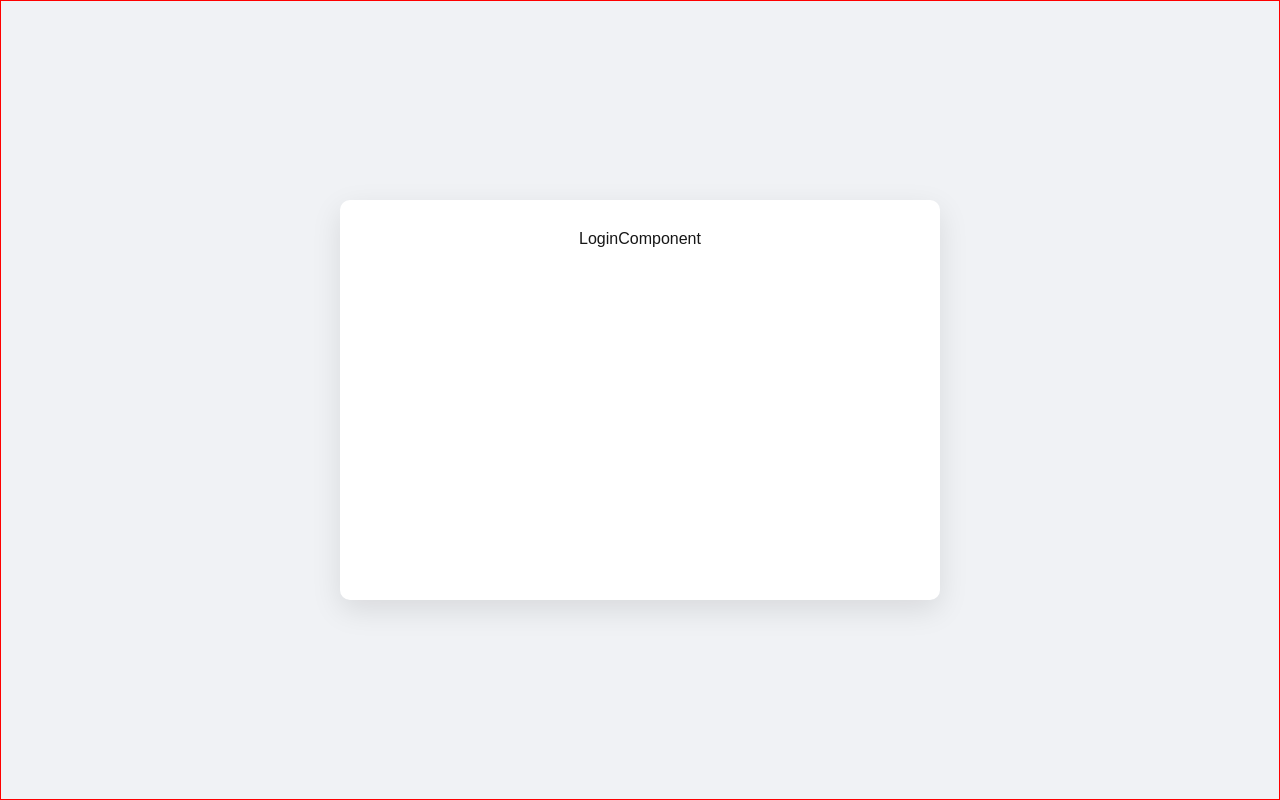
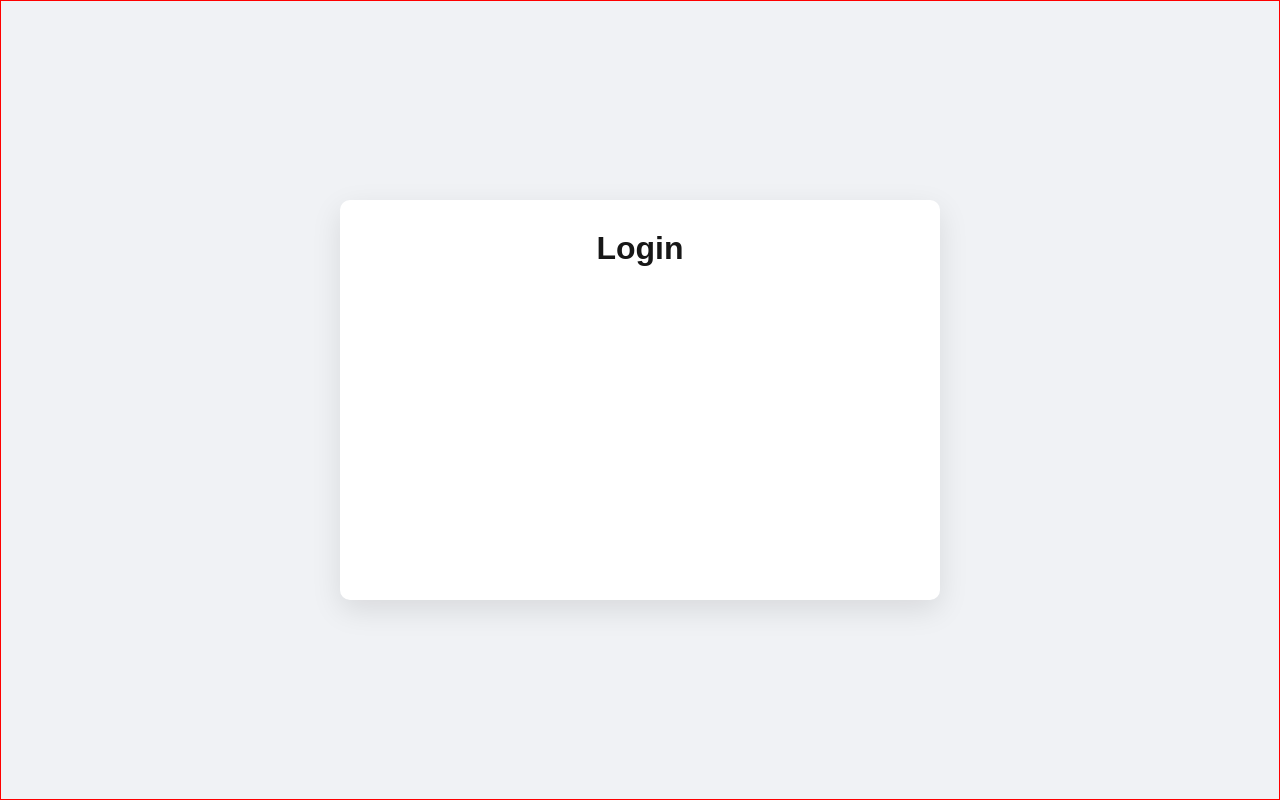
Before and after one commit to OneHuLu/chat-next-project, a Next.js app: page / in a window 1280 px wide. Built offline with nearby package versions, Linux system fonts and the light colour scheme.

Commit message:
refactor(AuthCard) AuthCardComponent 并替换 LoginComponent 和 RegisterComponent 中的 CardComponent

```diff
--- /dev/null
+++ b/app/components/AuthCard/AuthCardComponent.tsx
@@ -0,0 +1,16 @@
+import React from "react";
+import styles from "./authCard.module.css";
+interface AuthCardSlotProps {
+  children: React.ReactNode;
+  isChange: boolean;
+}
+export default function AuthCardComponent({
+  children,
+  isChange,
+}: Readonly<AuthCardSlotProps>) {
+  return (
+    <div className={`${styles.card} ${isChange ? styles.show : styles.hide}`}>
+      {children}
+    </div>
+  );
+}
--- a/app/components/Card/CardComponent.tsx
+++ /dev/null
@@ -1,18 +0,0 @@
-import styles from "./card.module.css";
-interface CardProps {
-  title: string;
-  content?: string;
-  imageUrl?: string;
-  towCardCahnge?: boolean;
-}
-export default function CardComponent(props: CardProps) {
-  return (
-    <div
-      className={`${styles.card} ${
-        props.towCardCahnge ? styles.show : styles.hide
-      }`}
-    >
-      <div>{props.title}</div>
-    </div>
-  );
-}
--- a/app/components/Login/LoginComponent.tsx
+++ b/app/components/Login/LoginComponent.tsx
@@ -1,7 +1,11 @@
-import CardComponent from "../Card/CardComponent";
+import CardComponent from "../AuthCard/AuthCardComponent";
 interface LoginProps {
   isLogin?: boolean;
 }
 export default function LoginComponent(props: LoginProps) {
-  return <CardComponent title="LoginComponent" towCardCahnge={props.isLogin} />;
+  return (
+    <CardComponent isChange={props.isLogin ?? false}>
+      <h1>Login</h1>
+    </CardComponent>
+  );
 }
--- a/app/components/Register/RegisterComponent.tsx
+++ b/app/components/Register/RegisterComponent.tsx
@@ -1,9 +1,11 @@
-import CardComponent from "../Card/CardComponent";
+import CardComponent from "../AuthCard/AuthCardComponent";
 interface RegisterProps {
   isLogin?: boolean;
 }
 export default function RegisterComponent(props: RegisterProps) {
   return (
-    <CardComponent title="RegisterComponent" towCardCahnge={props.isLogin} />
+    <CardComponent isChange={props.isLogin ?? false}>
+      <h1>Register</h1>
+    </CardComponent>
   );
 }
```
Also changed, not shown: app/components/AuthCard/authCard.module.css (renamed from app/components/Card/card.module.css).
